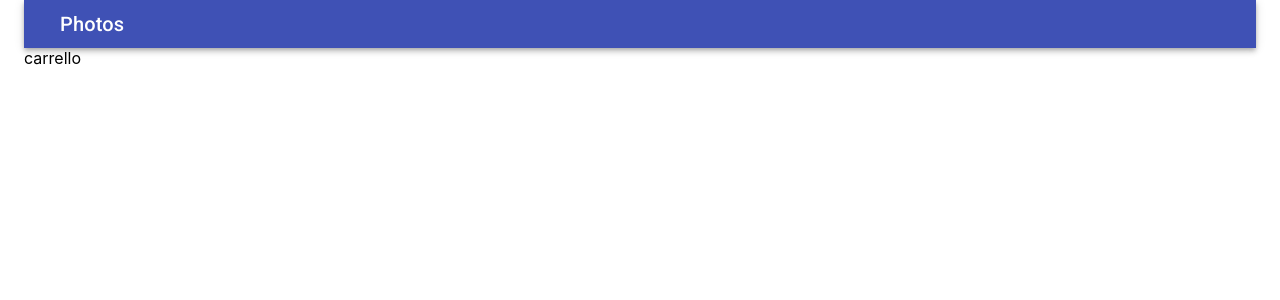
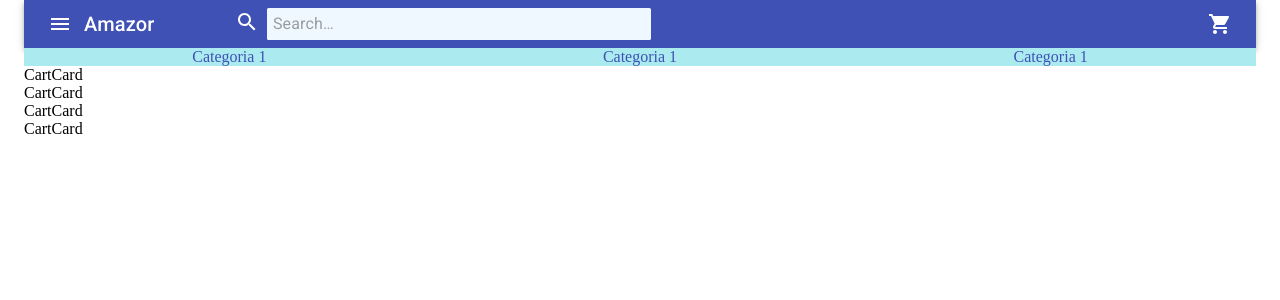
Before and after one commit to RobertoZeppilli/amazor, a React (Create React App) app: page /categories/1 in a window 1280 px wide. Shown: the top 300 px of the page. Built offline with nearby package versions, Linux system fonts and the light colour scheme.

Commit message:
appbar + card view skeletons

```diff
--- a/src/App.js
+++ b/src/App.js
@@ -1,13 +1,20 @@
+// material components
+import { Container } from "@material-ui/core"
 
+// components
+import { CartAppBar } from './components'
+
+// view
+import { CardPageRow } from "./views";
+
+// styles
 import './index.css';
-import { Container } from "@material-ui/core"
-import { CartAppBar } from './components'
 
 function App() {
   return (
     <Container>
       <CartAppBar />
-      carrello
+      <CardPageRow />
     </Container>
   );
 }
--- /dev/null
+++ b/src/components/CartAppBar/CartAppBar.css
@@ -0,0 +1,31 @@
+/* appbar */
+.appbar__search {
+    display: flex;
+    align-items: center;
+    margin: 0 5em;
+    flex-grow: 1;   /* grows the search */
+}
+
+.appbar__search-icon {
+    cursor: pointer;
+}
+
+.appbar__search-input {
+    width: 30vw;
+    padding: 0 .4em;
+    margin-left: .5em;
+    border-radius: .1em;
+    background-color: aliceblue;  /* temporary color for debugging */
+}
+
+/* toolbar */
+.toolbar__category {
+    display: flex;
+    align-items: center;
+    justify-content: space-around;
+    background-color: rgb(171, 235, 240);  /* temporary color for debugging */
+}
+
+/* .toolbar__category-item {
+
+} */
--- a/src/components/CartAppBar/CartAppBar.jsx
+++ b/src/components/CartAppBar/CartAppBar.jsx
@@ -1,6 +1,14 @@
-import { AppBar, IconButton, Toolbar, Typography } from '@material-ui/core'
-// import { MenuIcon } from '@material-ui/icons'
 import React from 'react'
+
+// material components
+import { AppBar, IconButton, Toolbar, Typography, InputBase, Link } from '@material-ui/core'
+
+// icons
+import { Menu as MenuIcon, Search as SearchIcon, ShoppingCart } from "@material-ui/icons";
+
+
+// styles
+import "./CartAppBar.css"
 
 
 const CartAppBar = () => {
@@ -9,13 +17,29 @@ const CartAppBar = () => {
             <AppBar position="static">
                 <Toolbar variant="dense">
                     <IconButton edge="start" color="inherit" aria-label="menu" sx={{ mr: 2 }}>
-                        {/* <MenuIcon /> */}
+                        <MenuIcon />
                     </IconButton>
                     <Typography variant="h6" color="inherit" component="div">
-                        Photos
+                        Amazor
                     </Typography>
+                    <div className="appbar__search">
+                        <div className="appbar__search-icon">
+                            <SearchIcon />
+                        </div>
+                        <InputBase
+                            className="appbar__search-input"
+                            placeholder="Search…"
+                            inputProps={{ 'aria-label': 'search' }}
+                        />
+                    </div>
+                    <ShoppingCart />
                 </Toolbar>
             </AppBar>
+            <div className="toolbar__category">
+                <Link className="toolbar__category-item" href="/categories/1">Categoria 1</Link>
+                <Link className="toolbar__category-item" href="/categories/1">Categoria 1</Link>
+                <Link className="toolbar__category-item" href="/categories/1">Categoria 1</Link>
+            </div>
         </>
     )
 }
--- /dev/null
+++ b/src/components/CartCard/CartCard.jsx
@@ -0,0 +1,12 @@
+import React from 'react'
+
+// styles
+import "./CartCard.css"
+
+const CartCard = () => {
+    return (
+        <div>CartCard</div>
+    )
+}
+
+export default CartCard
--- a/src/components/index.js
+++ b/src/components/index.js
@@ -1 +1,2 @@
 export { default as CartAppBar } from './CartAppBar/CartAppBar'
+export { default as CartCard } from './CartCard/CartCard'
--- a/src/index.css
+++ b/src/index.css
@@ -1,13 +1,5 @@
-body {
+* {
   margin: 0;
-  font-family: -apple-system, BlinkMacSystemFont, 'Segoe UI', 'Roboto', 'Oxygen',
-    'Ubuntu', 'Cantarell', 'Fira Sans', 'Droid Sans', 'Helvetica Neue',
-    sans-serif;
-  -webkit-font-smoothing: antialiased;
-  -moz-osx-font-smoothing: grayscale;
+  padding: 0;
+  box-sizing: border-box;
 }
-
-code {
-  font-family: source-code-pro, Menlo, Monaco, Consolas, 'Courier New',
-    monospace;
-}
--- a/src/index.js
+++ b/src/index.js
@@ -1,6 +1,10 @@
 import React from 'react';
 import ReactDOM from 'react-dom';
+
+// components
 import App from './App';
+
+// styles
 import './index.css';
 
 ReactDOM.render(
--- /dev/null
+++ b/src/views/CardPageRow/CardPageRow.jsx
@@ -0,0 +1,20 @@
+import React from 'react'
+
+// components
+import { CartCard } from '../../components'
+
+// styles
+import "./CardPageRow.css"
+
+const CardPageRow = () => {
+    return (
+        <div>
+            <CartCard />
+            <CartCard />
+            <CartCard />
+            <CartCard />
+        </div>
+    )
+}
+
+export default CardPageRow
--- /dev/null
+++ b/src/views/index.js
@@ -0,0 +1 @@
+export { default as CardPageRow } from './CardPageRow/CardPageRow'
```
Also changed, not shown: src/components/CartCard/CartCard.css (added), src/views/CardPageRow/CardPageRow.css (added).
